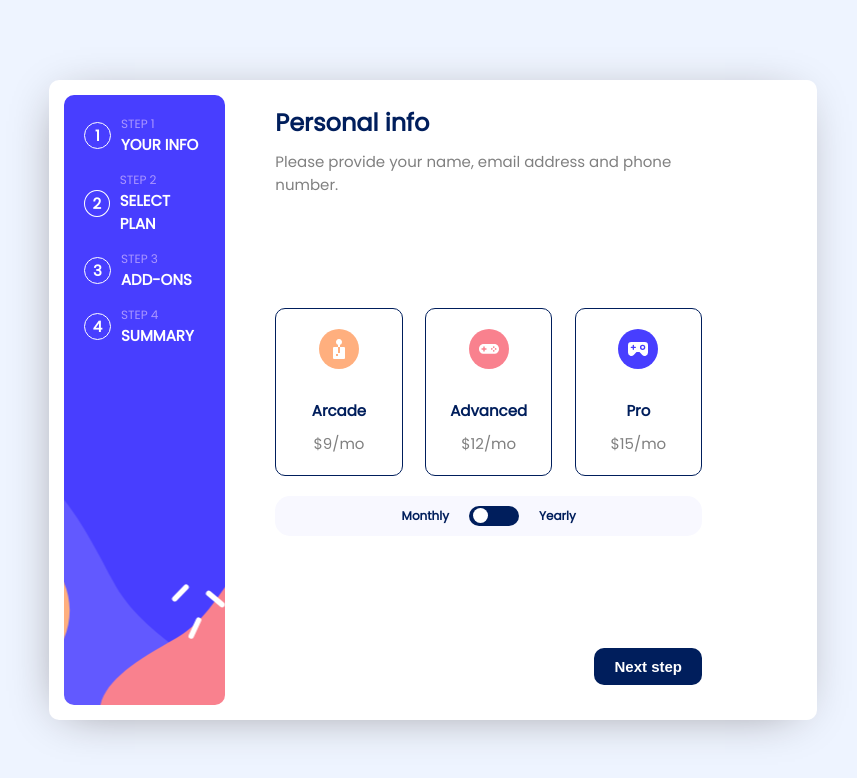
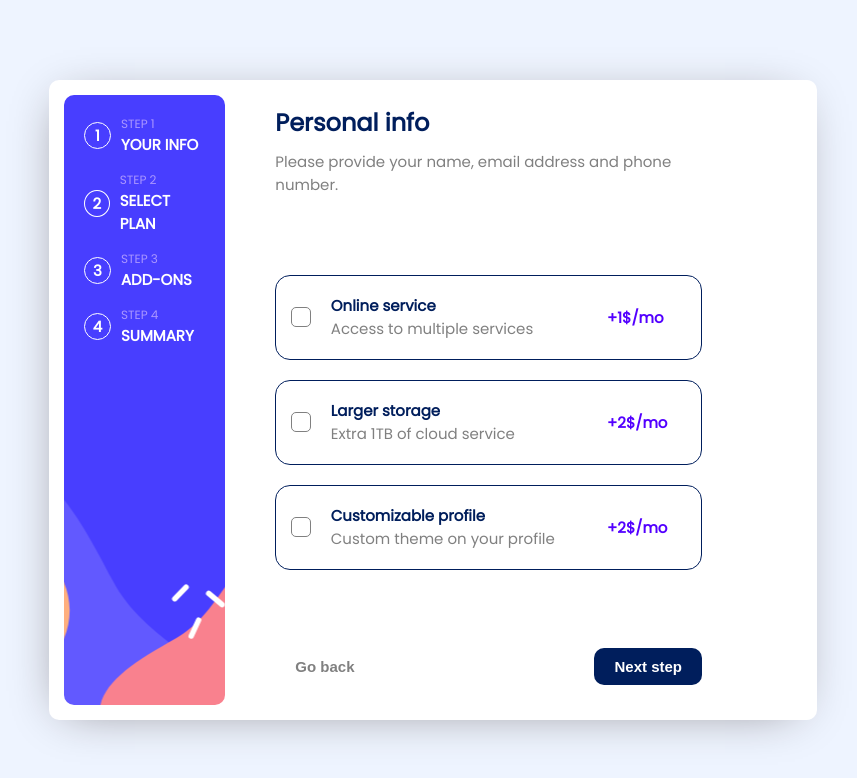
Before and after one commit to palinakarabovich/react-forms, a React (Create React App) app: page / in a window 1280 px wide. Shown: the top 778 px of the page, without its empty margins (207-1064 px from the left). Built offline with nearby package versions, Linux system fonts and the light colour scheme.

Commit message:
third page styled

```diff
--- a/src/components/Constructor/Constructor.module.css
+++ b/src/components/Constructor/Constructor.module.css
@@ -20,7 +20,24 @@
   font-size: 15px;
 }
 
-.button{
+.buttons{
+  width: 100%;
+  display: flex;
+  justify-content: space-between;
+  padding-bottom: 20px;
+}
+
+.button__back{
+  background-color: transparent;
+  border: none;
+  font-weight: 700;
+  padding: 10px 20px;
+  font-size: 15px;
+  color: gray;
+  cursor: pointer;
+}
+
+.button__next{
   border-radius: 10px;
   border: none;
   background-color: rgb(0, 30, 92);
@@ -28,6 +45,5 @@
   font-weight: 700;
   padding: 10px 20px;
   font-size: 15px;
-  align-self: flex-end;
-  margin-bottom: 20px;
+  cursor: pointer;
 }
--- a/src/components/Constructor/Constructor.tsx
+++ b/src/components/Constructor/Constructor.tsx
@@ -2,6 +2,7 @@ import React from 'react';
 import FirstPage from '../FirstPage/FirstPage';
 import styles from './Constructor.module.css'
 import SecondPage from '../SecondPage/SecondPage';
+import ThirdPage from '../ThirdPage/ThirdPage';
 
 const Constructor: React.FC = () => {
   return(
@@ -10,8 +11,12 @@ const Constructor: React.FC = () => {
       <h2 className={styles.title}>Personal info</h2>
       <p className={styles.paragraph}>Please provide your name, email address and phone number.</p>
     </div>
-    <SecondPage />
-    <button className={styles.button}>Next step</button>
+    <ThirdPage />
+    <div className={styles.buttons}>
+    <button className={styles.button__back}>Go back</button>
+    <button className={styles.button__next}>Next step</button>
+    </div>
+
   </section>
   )
 }
--- /dev/null
+++ b/src/components/ThirdPage/ThirdPage.module.css
@@ -0,0 +1,74 @@
+.list{
+  display: flex;
+  flex-direction: column;
+  width: 100%;
+  justify-content: center;
+  align-items: center;
+  list-style: none;
+  padding: 0;
+  margin: 0;
+  gap: 20px;
+}
+
+.container{
+  width: 100%;
+  display: flex;
+  justify-content: flex-start;
+  align-items: center;
+  box-sizing: border-box;
+  border: 1px solid rgb(0, 30, 92);
+  border-radius: 15px;
+  padding: 15px;
+  cursor: pointer;
+}
+
+.group{
+  width: 10%;
+}
+
+.input{
+  display: none;
+}
+
+.checkbox{
+  width: 20px;
+  height: 20px;
+  border: 1px solid gray;
+  box-sizing: border-box;
+  background-color: white;
+  border-radius: 5px;
+  cursor: pointer;
+}
+
+.input:checked + .checkbox{
+  background-color: rgb(83, 0, 255);
+  border-color: rgb(83, 0, 255);
+  background-image: url('../../img/check-mark.png');
+  background-repeat: no-repeat;
+  background-position: center;
+  background-size: 10px 10px;
+}
+
+.info{
+  width: 70%;
+}
+
+.option{
+  margin: 0;
+  color: rgb(0, 30, 92);
+  font-size: 15px;
+  font-weight: 700;
+
+}
+
+.caption{
+  margin: 0;
+  font-size: 15px;
+  color: gray;
+}
+
+.price{
+  font-weight: 700;
+  font-size: 15px;
+  color: rgb(83, 0, 255);
+}
--- /dev/null
+++ b/src/components/ThirdPage/ThirdPage.tsx
@@ -0,0 +1,51 @@
+import React from "react";
+import styles from './ThirdPage.module.css'
+
+const ThirdPage: React.FC = () => {
+
+  const [isChecked, setIsChecked] = React.useState(false);
+
+  const handleToggle = () => {
+    setIsChecked(!isChecked);
+  };
+
+  return (
+    <ul className={styles.list}>
+      <li className={styles.container} onClick={handleToggle}>
+        <div className={styles.group}>
+          <input type="checkbox" className={styles.input} id='additional-option' checked={isChecked}/>
+          <div className={styles.checkbox}/>
+        </div>
+        <div className={styles.info}>
+          <p className={styles.option}>Online service</p>
+          <p className={styles.caption}>Access to multiple services</p>
+        </div>
+        <p className={styles.price}>+1$/mo</p>
+      </li>
+      <li className={styles.container}>
+        <div className={styles.group}>
+          <input type="checkbox" className={styles.input} id='additional-option' />
+          <div className={styles.checkbox} />
+        </div>
+        <div className={styles.info}>
+          <p className={styles.option}>Larger storage</p>
+          <p className={styles.caption}>Extra 1TB of cloud service</p>
+        </div>
+        <p className={styles.price}>+2$/mo</p>
+      </li>
+      <li className={styles.container}>
+        <div className={styles.group}>
+          <input type="checkbox" className={styles.input} id='additional-option' />
+          <div className={styles.checkbox} />
+        </div>
+        <div className={styles.info}>
+          <p className={styles.option}>Customizable profile</p>
+          <p className={styles.caption}>Custom theme on your profile</p>
+        </div>
+        <p className={styles.price}>+2$/mo</p>
+      </li>
+    </ul>
+  )
+}
+
+export default ThirdPage;
```
Also changed, not shown: src/img/check-mark.png (added).
